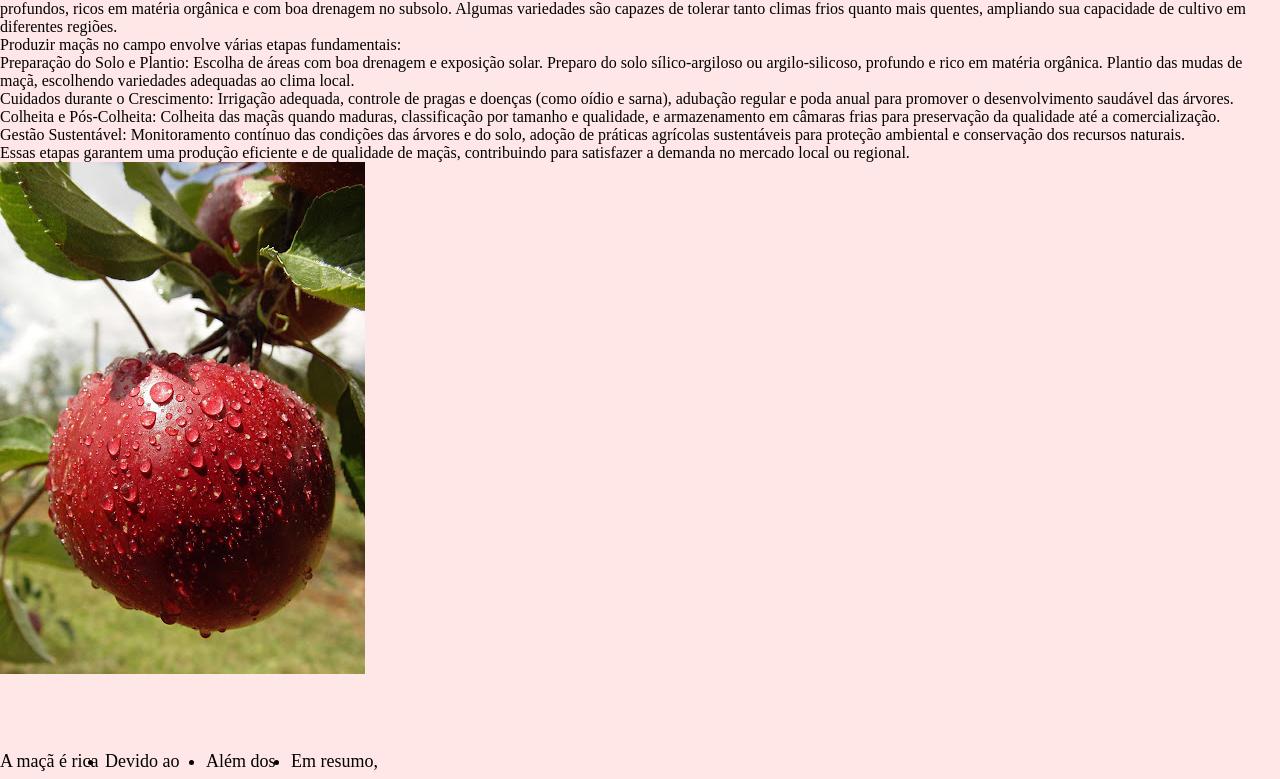
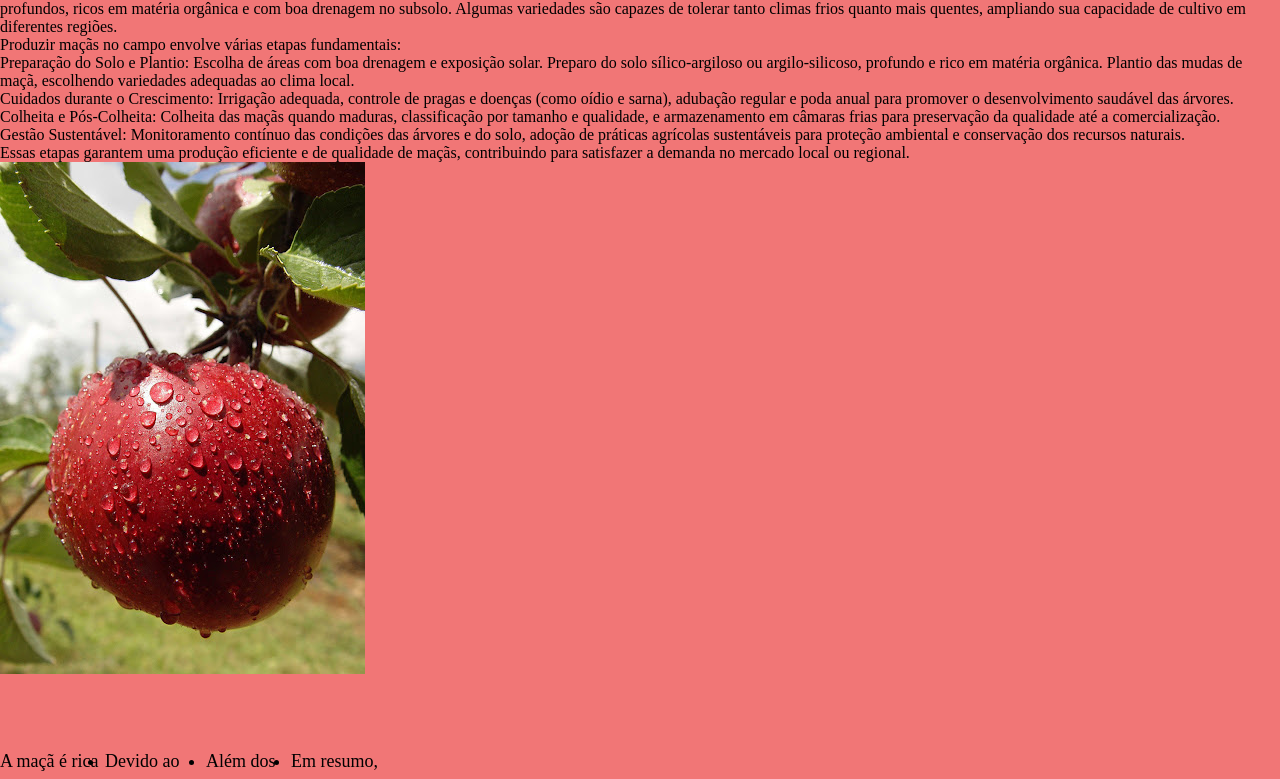
Before and after one commit to rafaela-eduarda/Agrinho-rafa, a plain HTML site: page index.html in a window 1280 px wide. Shown: the part 76-855 px from the top of the page. Drawn offline with Linux system fonts and the light colour scheme.

Commit message:
33333333333

```diff
--- a/style.css
+++ b/style.css
@@ -59,4 +59,4 @@ h1{
 }
 
 body{
-  background-color: rgb(255, 231, 231);
+  background-color: rgb(241, 118, 118);
```
